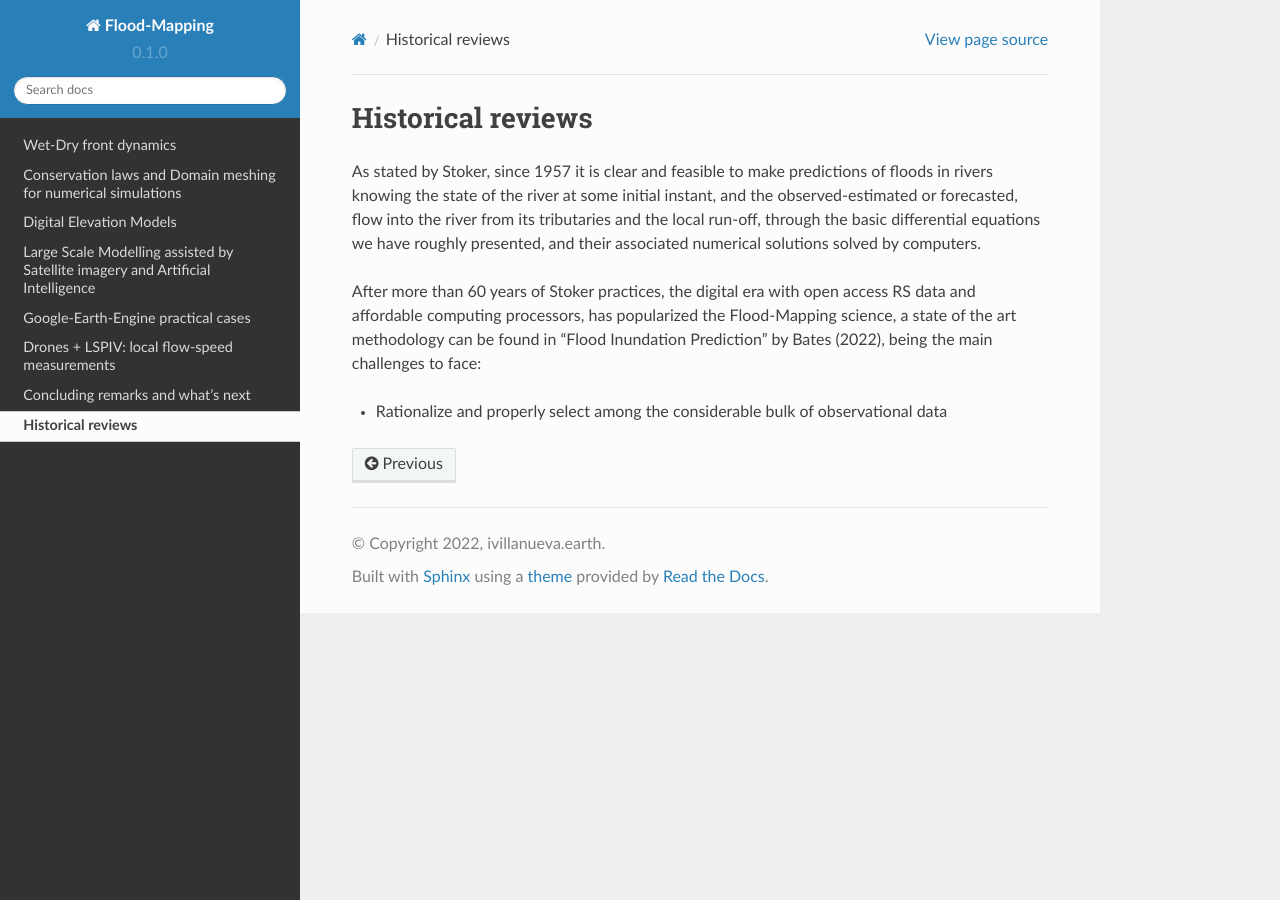
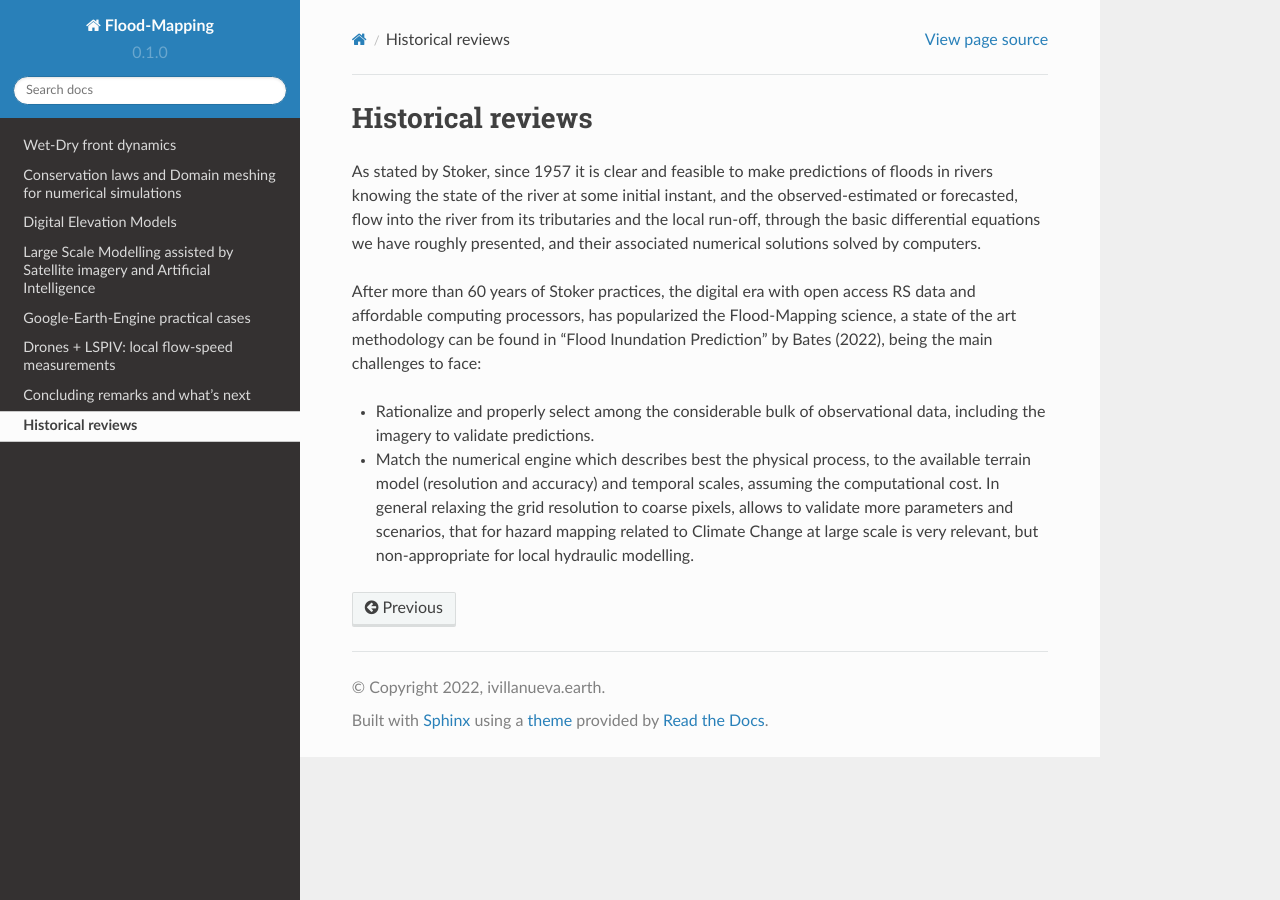
Before and after one commit to ivillamadrid/FloodMapping, a Sphinx documentation site: the page built from docs/source/historical.rst, in a window 1280 px wide. Built offline with Sphinx 7.4.7 and the Read the Docs theme 2.0.0, drawn with Linux system fonts in a browser that asks for light colours.

Commit message:
Update historical.rst

```diff
--- a/docs/source/historical.rst
+++ b/docs/source/historical.rst
@@ -7,4 +7,6 @@
 
 After more than 60 years of Stoker practices, the digital era with open access RS data and affordable computing processors, has popularized the Flood-Mapping science, a state of the art methodology can be found in "Flood Inundation Prediction" by Bates (2022), being the main challenges to face:
 
-* Rationalize and properly select among the considerable bulk of observational data
+* Rationalize and properly select among the considerable bulk of observational data, including the imagery to validate predictions.
+
+* Match the numerical engine which describes best the physical process, to the available terrain model (resolution and accuracy) and temporal scales, assuming the computational cost. In general relaxing the grid resolution to coarse pixels, allows to validate more parameters and scenarios, that for hazard mapping related to Climate Change at large scale is very relevant, but non-appropriate for local hydraulic modelling.
```
